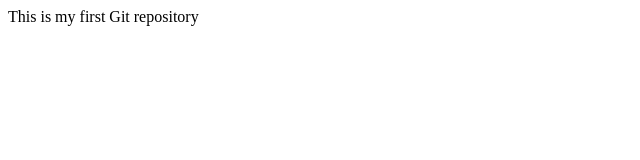
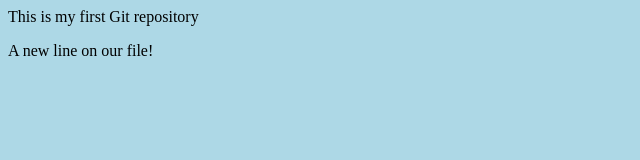
Before and after one commit to TineVal/GitHub-Tutorial, a plain HTML site: page index.html/index.html in a window 1280 px wide. Shown: the whole page, without its empty margins (0-640 px from the left). Drawn offline with Linux system fonts and the light colour scheme.

Commit message:
update inde.html with a new line

```diff
--- a/index.html/index.html
+++ b/index.html/index.html
@@ -6,6 +6,8 @@
     <title>Hello World!</title>
 </head>
 <body>
+    <link rel="stylesheet" href="bluestyle.css">
     This is my first Git repository
+    <p>A new line on our file!</p>
 </body>
 </html>
```
